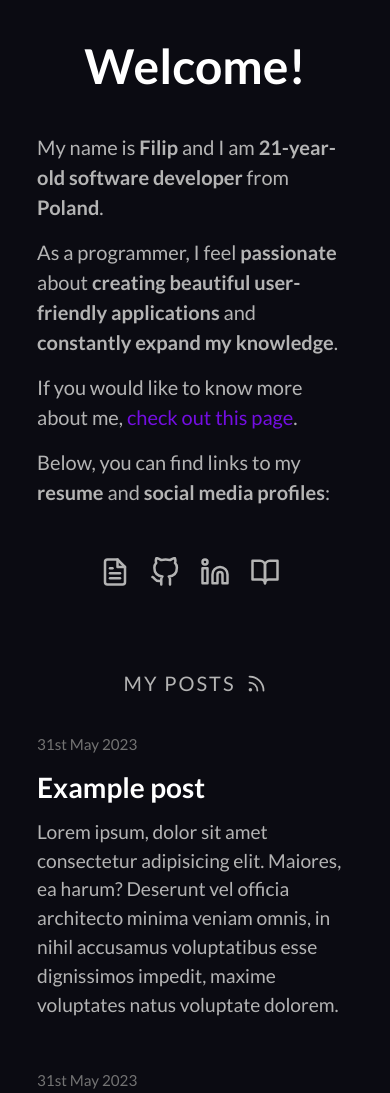
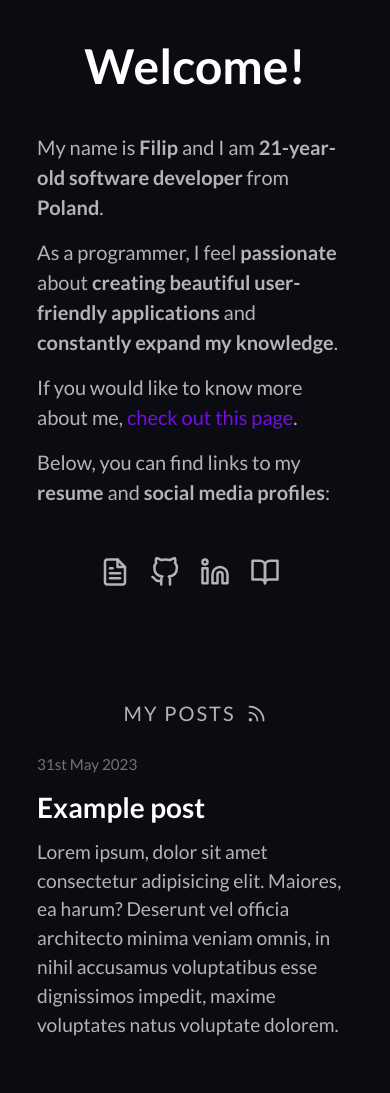
Before and after one commit to fdukat/fdukat.com, a Next.js app: page / in a window 390 px wide. Shown: the top 1093 px of the page. Built offline with nearby package versions, Linux system fonts and the light colour scheme.

Commit message:
small tweaks to single post hover behaviour

```diff
--- a/components/Posts/Posts.module.css
+++ b/components/Posts/Posts.module.css
@@ -3,7 +3,7 @@
   align-items: center;
   text-transform: uppercase;
   color: var(--secondaryTextColor);
-  padding: 0 0 30px 0;
+  padding: 30px 0 0 0;
 }
 
 .postsHeadingContent {
@@ -18,6 +18,6 @@
     width: fit-content;
     margin: 0 auto;
     justify-items: center;
-    padding: 0 0 10px 0;
+    padding: 30px 0 0 0;
   }
 }
--- a/components/Posts/PostsSinglePost/PostsSinglePost.module.css
+++ b/components/Posts/PostsSinglePost/PostsSinglePost.module.css
@@ -12,19 +12,27 @@
   width: fit-content;
   font-size: 1.75rem;
   padding: 10px 0;
-  -webkit-transition: color 1s ease-out;
-  -moz-transition: color 1s ease-out;
-  -o-transition: color 1s ease-out;
-  transition: color 1s ease-out;
-}
-
-.postsSinglePostTitle:hover {
-  color: var(--primaryBrandColor);
+  -webkit-transition: color 0.5s ease-out;
+  -moz-transition: color 0.5s ease-out;
+  -o-transition: color 0.5s ease-out;
+  transition: color 0.5s ease-out;
 }
 
 .postsSinglePostDescription {
   color: var(--secondaryTextColor);
   font-size: 1.2rem;
+  -webkit-transition: color 0.5s ease-out;
+  -moz-transition: color 0.5s ease-out;
+  -o-transition: color 0.5s ease-out;
+  transition: color 0.5s ease-out;
+}
+
+.postsSinglePostLink:hover .postsSinglePostTitle {
+  color: var(--primaryBrandColor);
+}
+
+.postsSinglePostLink:hover .postsSinglePostDescription {
+  color: var(--tertiaryTextColor);
 }
 
 @media only screen and (max-width: 650px) {
--- a/components/Posts/PostsSinglePost/PostsSinglePost.tsx
+++ b/components/Posts/PostsSinglePost/PostsSinglePost.tsx
@@ -7,8 +7,8 @@ export default function PostsSinglePost({ children, title, date, href }: Props)
       <p className={styles.postsSinglePostDate}>{date}</p>
       <Link className={styles.postsSinglePostLink} href={href}>
         <h3 className={styles.postsSinglePostTitle}>{title}</h3>
+        <p className={styles.postsSinglePostDescription}>{children}</p>
       </Link>
-      <p className={styles.postsSinglePostDescription}>{children}</p>
     </article>
   );
 }
```
